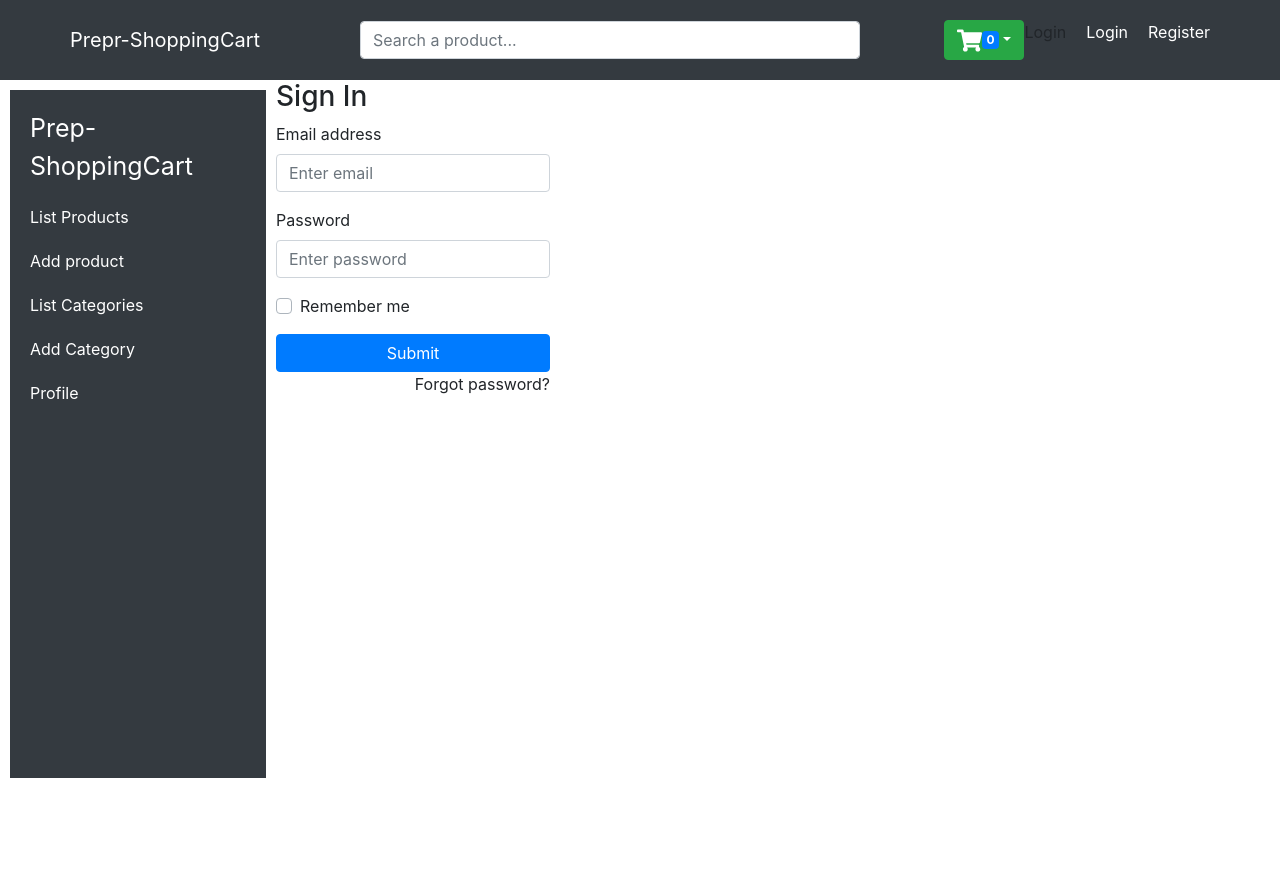
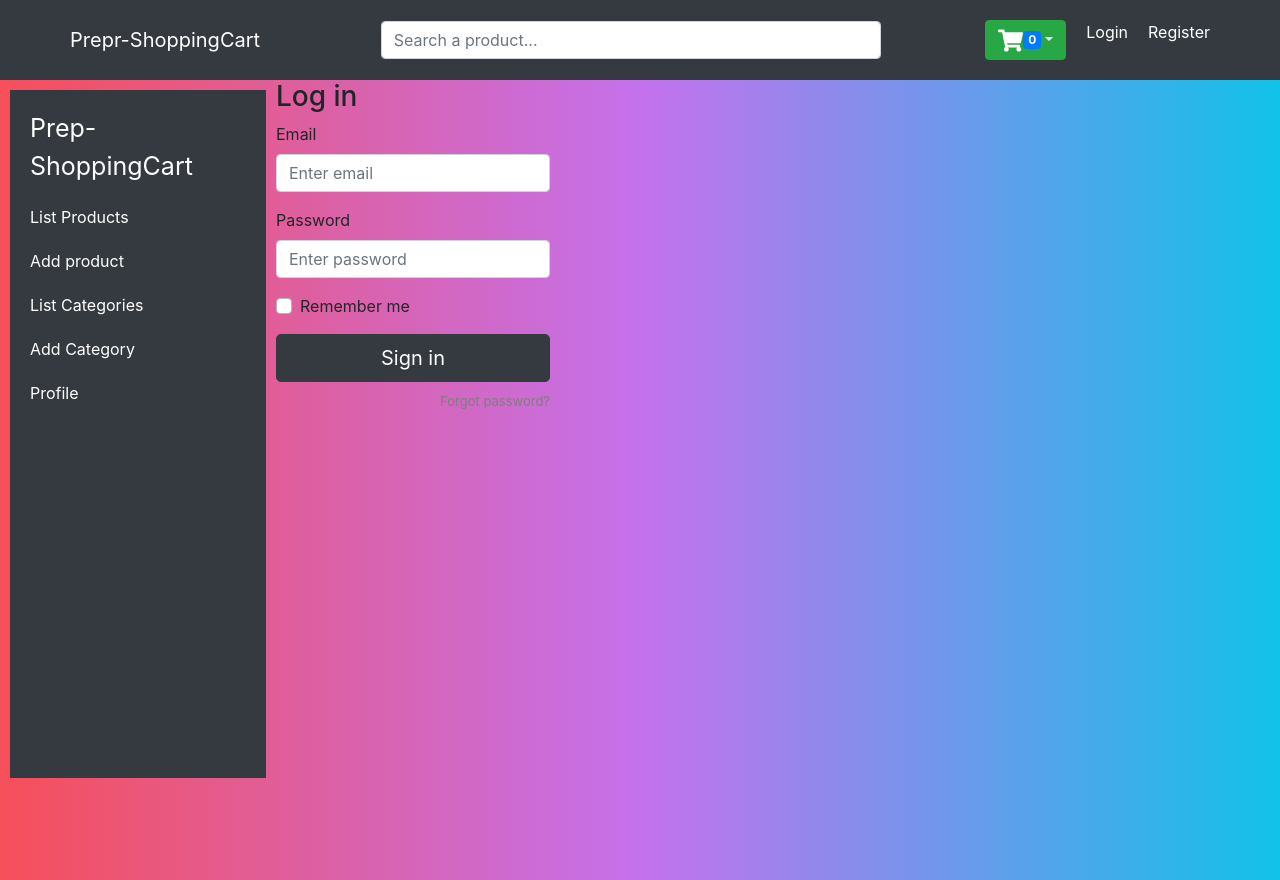
Before and after one commit to nirjo/prepr-onlineshop, a React (Create React App) app: page /login in a window 1280 px wide. Before the commit the page ends 800 px from the top, so only its background shows below. Built offline with nearby package versions, Linux system fonts and the light colour scheme.

Commit message:
Styling changes

```diff
--- a/src/components/Authentication/Authmodal.js
+++ b/src/components/Authentication/Authmodal.js
@@ -1,7 +1,7 @@
 import React from 'react';
 
 const Authmodal = () => {
-  return <div>Login</div>;
+  return <div></div>;
 };
 
 export default Authmodal;
--- a/src/components/LoginPage.js
+++ b/src/components/LoginPage.js
@@ -12,15 +12,17 @@
 // export default LoginPage;
 
 import React from 'react';
+import './login.css';
 
 const LoginPage = () => {
   return (
   <div>
     <form>
-                <h3>Sign In</h3>
+
+                <h3>Log in</h3>
 
                 <div className="form-group">
-                    <label>Email address</label>
+                    <label>Email</label>
                     <input type="email" className="form-control" placeholder="Enter email" />
                 </div>
 
@@ -36,7 +38,7 @@
                     </div>
                 </div>
 
-                <button type="submit" className="btn btn-primary btn-block">Submit</button>
+                <button type="submit" className="btn btn-dark btn-lg btn-block">Sign in</button>
                 <p className="forgot-password text-right">
                     Forgot <a href="#">password?</a>
                 </p>
--- a/src/components/UserProfile.js
+++ b/src/components/UserProfile.js
@@ -1,5 +1,5 @@
 import React from 'react';
-
+import './login.css';
 const UserProfile = () => {
   return (
     <div className="myContainer">
--- /dev/null
+++ b/src/components/login.css
@@ -0,0 +1,70 @@
+* {
+  box-sizing: border-box;
+}
+
+body {
+  min-height: 100vh;
+  display: flex;
+  font-weight: 400;
+  font-family: sans-serif;
+  background: #12c2e9;  /* fallback for old browsers */
+  background: -webkit-linear-gradient(to right, #f64f59, #c471ed, #12c2e9);  /* Chrome 10-25, Safari 5.1-6 */
+  background: linear-gradient(to right, #f64f59, #c471ed, #12c2e9); /* W3C, IE 10+/ Edge, Firefox 16+, Chrome 26+, Opera 12+, Safari 7+ */
+
+}
+
+body, html, .App, #root, .outer {
+  width: 100%;
+  height: 100%;
+}
+
+.navbar-light {
+  background-color: #ffffff;
+  box-shadow: 0px 14px 80px rgba(34, 35, 58, 0.2);
+}
+
+.outer {
+  display: flex;
+  justify-content: center;
+  flex-direction: column;
+  text-align: left;
+}
+
+.inner {
+  width: 450px;
+  margin: auto;
+  background: #ffffff;
+  box-shadow: 0px 14px 80px rgba(34, 35, 58, 0.2);
+  padding: 40px 55px 45px 55px;
+  border-radius: 15px;
+  transition: all .3s;
+}
+
+.outer .form-control:focus {
+  border-color: #167bff;
+  box-shadow: none;
+}
+
+.outer h3 {
+  text-align: center;
+  margin: 0;
+  line-height: 1;
+  padding-bottom: 20px;
+}
+
+.custom-control-label {
+  font-weight: 400;
+}
+
+.forgot-password,
+.forgot-password a {
+  text-align: right;
+  font-size: 13px;
+  padding-top: 10px;
+  color: #7f7d7d;
+  margin: 0;
+}
+
+.forgot-password a {
+  color: #167bff;
+}
--- a/src/components/styles.css
+++ b/src/components/styles.css
@@ -58,6 +58,7 @@
 	margin-left:20px;
 }
 .myContainer{
+  display: flex;
 	margin-top:20px;
 }
 .productContainer {
```
